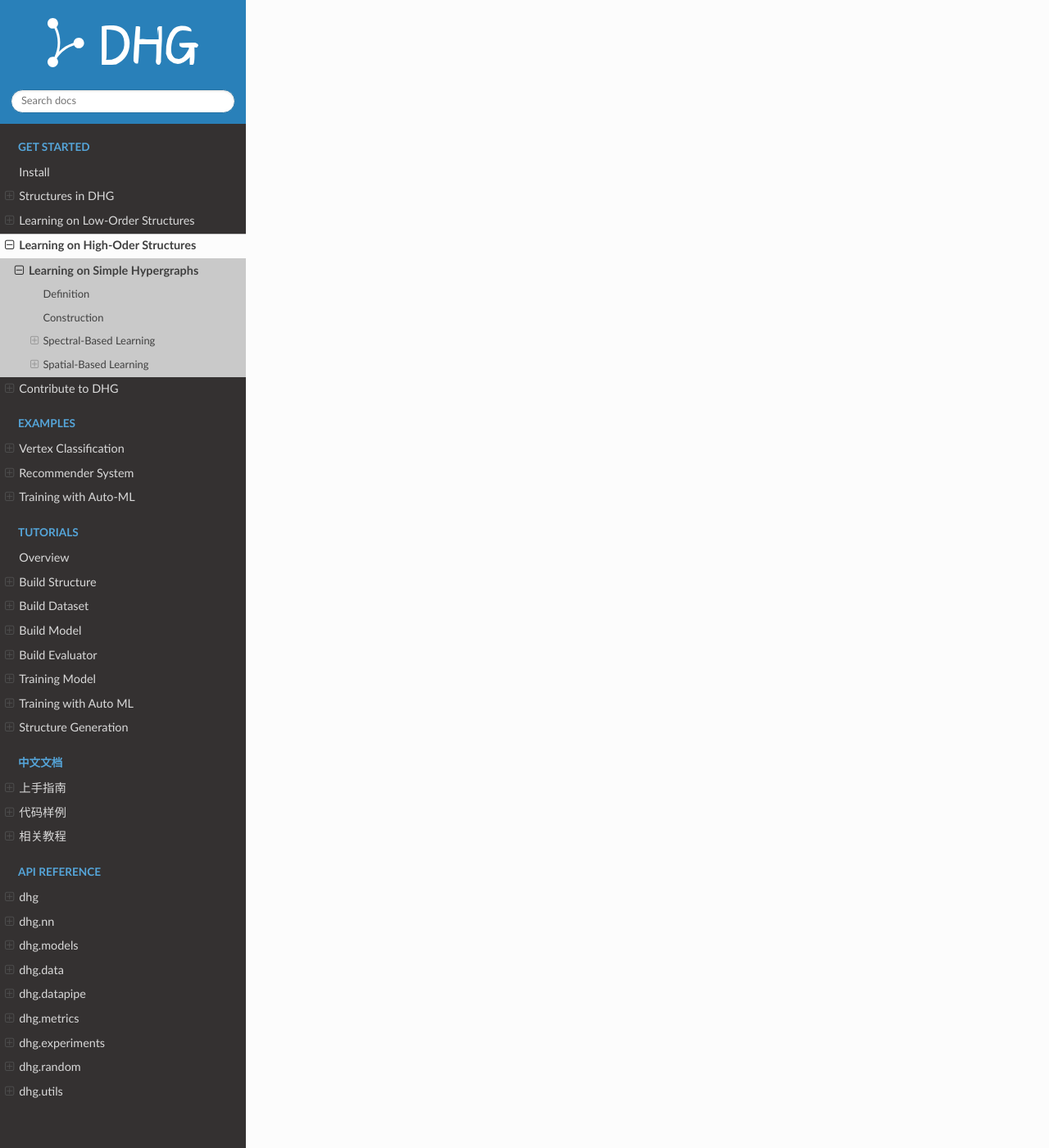
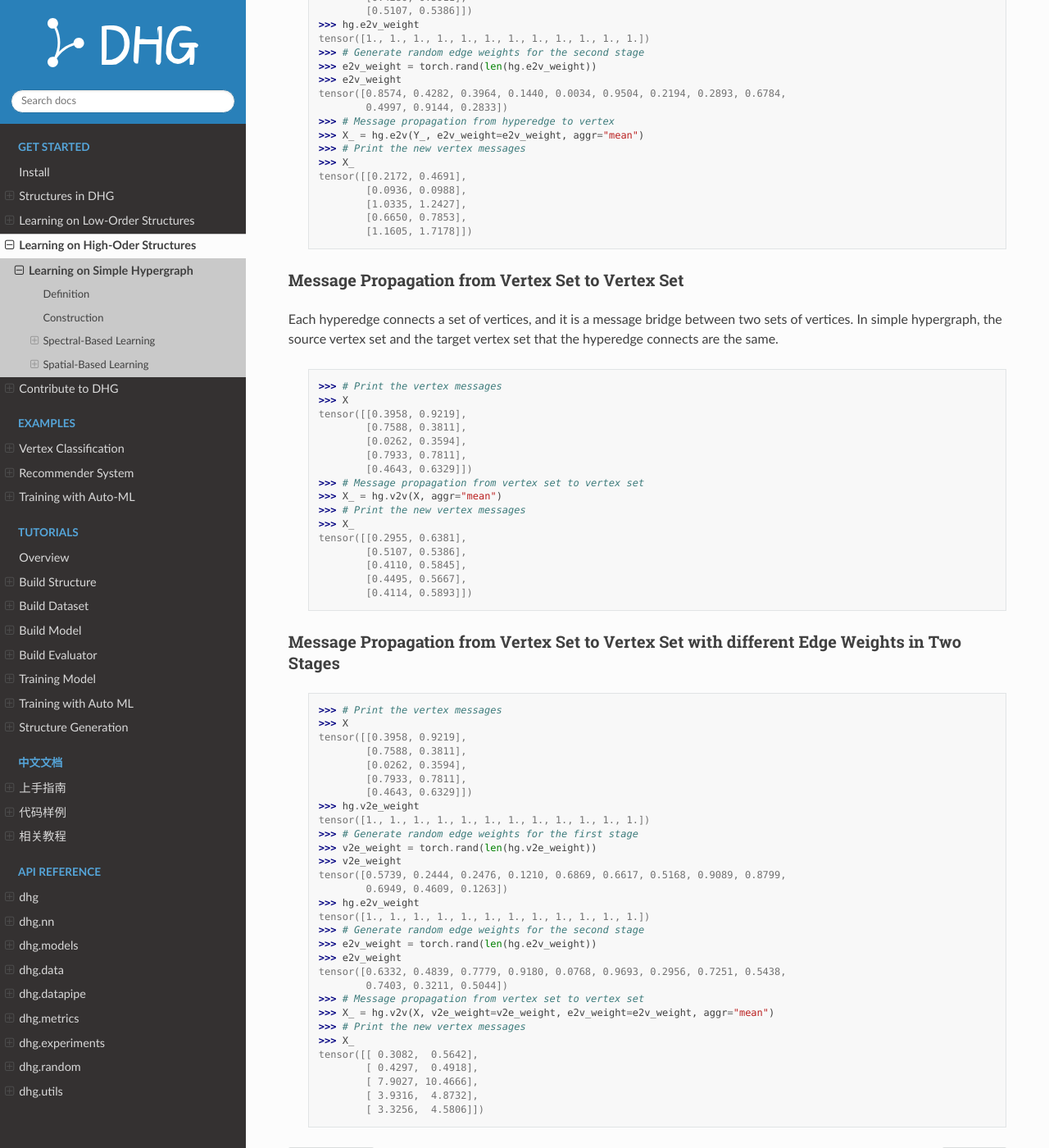
Before and after one commit to iMoonLab/DeepHypergraph, a Sphinx documentation site: the page built from docs/source/start/high_order/hypergraph.rst, in a window 1280 px wide and 1400 px high, scrolled down 3001 px. Shown: the whole window at 82% size. Built offline with Sphinx 7.4.7 and the Read the Docs theme 2.0.0, drawn with Linux system fonts in a browser that asks for light colours; some of the changed text lies outside the part shown.

Commit message:
add from_bipartite, update doc, and finish get started

```diff
--- a/docs/source/start/high_order/hypergraph.rst
+++ b/docs/source/start/high_order/hypergraph.rst
@@ -1,11 +1,11 @@
 .. _start_learning_on_simple_hypergraph:
 
-Learning on Simple Hypergraphs
+Learning on Simple Hypergraph
 =================================
 
 Definition
 -----------------
-`Simple hypergraphs <https://en.wikipedia.org/wiki/Hypergraph>`_ (also called undirected hypergraphs) can be indicated with :math:`\mathcal{G} = \{\mathcal{V}, \mathcal{E}\}`.
+`Simple hypergraph <https://en.wikipedia.org/wiki/Hypergraph>`_ (also called undirected hypergraph) can be indicated with :math:`\mathcal{G} = \{\mathcal{V}, \mathcal{E}\}`.
 
 - :math:`\mathcal{V}`, is a set of **vertices** (also called **nodes** or **points**);
 - :math:`\mathcal{E} \subseteq \{ \mathcal{P}(\mathcal{V}) \}`, a set of **hyperedges** (also called **edges**), where :math:`\mathcal{P}(\mathcal{V})` is the `power set <https://en.wikipedia.org/wiki/Power_set>`_ of :math:`\mathcal{V}`.
@@ -28,9 +28,9 @@
 - Features with k-Nearest Neighbors :py:meth:`dhg.Hypergraph.from_feature_kNN`
 - Promoted from the low-order structures
 
-    - Simple Graph :py:meth:`dhg.Hypergraph.from_graph`
-    - k-Hop Neighbors of vertices in a simple graph :py:meth:`dhg.Hypergraph.from_graph_kHop`
-    - Bipartite Graph :py:meth:`dhg.Hypergraph.from_bigraph`
+  - Simple Graph :py:meth:`dhg.Hypergraph.from_graph`
+  - k-Hop Neighbors of vertices in a simple graph :py:meth:`dhg.Hypergraph.from_graph_kHop`
+  - Bipartite Graph :py:meth:`dhg.Hypergraph.from_bigraph`
 
 
 In the following example, we randomly generate a simple hypergraph structure and a feature matrix to perform some basic learning operations on this structure.
@@ -96,7 +96,7 @@
 Spatial-Based Learning
 -------------------------------
 
-Message Propagation on Simple Hypergraphs
+Message Propagation from Vertex to Hyperedge
 ^^^^^^^^^^^^^^^^^^^^^^^^^^^^^^^^^^^^^^^^^^^^^^^^^^
 
     .. code:: python
@@ -110,14 +110,55 @@
                 [0.4643, 0.6329]])
         >>> # Message propagation from vertex to hyperedge
         >>> Y_ = hg.v2e(X, aggr="mean")
-        >>> # Message propagation from hyperedge to vertex
-        >>> X_ = hg.e2v(Y_, aggr="mean")
         >>> # Print the new hyperedge messages
         >>> Y_
         tensor([[0.4098, 0.5702],
                 [0.2955, 0.6381],
                 [0.4280, 0.5911],
                 [0.5107, 0.5386]])
+
+Message Propagation from Vertex to Hyperedge with different Edge Weights
+^^^^^^^^^^^^^^^^^^^^^^^^^^^^^^^^^^^^^^^^^^^^^^^^^^^^^^^^^^^^^^^^^^^^^^^^^^^^
+
+    .. code:: python
+
+        >>> # Print the vertex messages
+        >>> X
+        tensor([[0.3958, 0.9219],
+                [0.7588, 0.3811],
+                [0.0262, 0.3594],
+                [0.7933, 0.7811],
+                [0.4643, 0.6329]])
+        >>> hg.v2e_weight
+        tensor([1., 1., 1., 1., 1., 1., 1., 1., 1., 1., 1., 1.])
+        >>> # Generate random edge weights for the first stage
+        >>> v2e_weight = torch.rand(len(hg.v2e_weight))
+        >>> v2e_weight
+        tensor([0.6689, 0.2302, 0.8003, 0.7353, 0.7477, 0.5585, 0.6226, 0.8429, 0.6105,
+                0.1248, 0.8265, 0.2117])
+        >>> # Message propagation from vertex to hyperedge
+        >>> Y_ = hg.v2e(X, v2e_weight=v2e_weight, aggr="mean")
+        >>> # Print the new hyperedge messages
+        >>> Y_
+        tensor([[0.7326, 1.1010],
+                [0.5229, 1.4678],
+                [2.5914, 3.5052],
+                [1.2437, 1.4487]])
+
+
+Message Propagation from Hyperedge to Vertex
+^^^^^^^^^^^^^^^^^^^^^^^^^^^^^^^^^^^^^^^^^^^^^^^^
+
+    .. code:: python
+
+        >>> # Print current hyperedge messages
+        >>> Y_
+        tensor([[0.4098, 0.5702],
+                [0.2955, 0.6381],
+                [0.4280, 0.5911],
+                [0.5107, 0.5386]])
+        >>> # Message propagation from hyperedge to vertex
+        >>> X_ = hg.e2v(Y_, aggr="mean")
         >>> # Print the new vertex messages
         >>> X_
         tensor([[0.2955, 0.6381],
@@ -125,7 +166,52 @@
                 [0.4110, 0.5845],
                 [0.4495, 0.5667],
                 [0.4114, 0.5893]])
-        >>> # Or you can use the combination function of v2e and e2v
+
+
+Message Propagation from Hyperedge to Vertex with different Edge Weights
+^^^^^^^^^^^^^^^^^^^^^^^^^^^^^^^^^^^^^^^^^^^^^^^^^^^^^^^^^^^^^^^^^^^^^^^^^^^^
+
+    .. code:: python
+
+        >>> # Print current hyperedge messages
+        >>> Y_
+        tensor([[0.4098, 0.5702],
+                [0.2955, 0.6381],
+                [0.4280, 0.5911],
+                [0.5107, 0.5386]])
+        >>> hg.e2v_weight
+        tensor([1., 1., 1., 1., 1., 1., 1., 1., 1., 1., 1., 1.])
+        >>> # Generate random edge weights for the second stage
+        >>> e2v_weight = torch.rand(len(hg.e2v_weight))
+        >>> e2v_weight
+        tensor([0.8574, 0.4282, 0.3964, 0.1440, 0.0034, 0.9504, 0.2194, 0.2893, 0.6784,
+                0.4997, 0.9144, 0.2833])
+        >>> # Message propagation from hyperedge to vertex
+        >>> X_ = hg.e2v(Y_, e2v_weight=e2v_weight, aggr="mean")
+        >>> # Print the new vertex messages
+        >>> X_
+        tensor([[0.2172, 0.4691],
+                [0.0936, 0.0988],
+                [1.0335, 1.2427],
+                [0.6650, 0.7853],
+                [1.1605, 1.7178]])
+
+Message Propagation from Vertex Set to Vertex Set
+^^^^^^^^^^^^^^^^^^^^^^^^^^^^^^^^^^^^^^^^^^^^^^^^^^^^^^
+
+Each hyperedge connects a set of vertices, and it is a message bridge between two sets of vertices.
+In simple hypergraph, the source vertex set and the target vertex set that the hyperedge connects are the same.
+
+    .. code:: python
+
+        >>> # Print the vertex messages
+        >>> X
+        tensor([[0.3958, 0.9219],
+                [0.7588, 0.3811],
+                [0.0262, 0.3594],
+                [0.7933, 0.7811],
+                [0.4643, 0.6329]])
+        >>> # Message propagation from vertex set to vertex set
         >>> X_ = hg.v2v(X, aggr="mean")
         >>> # Print the new vertex messages
         >>> X_
@@ -134,3 +220,39 @@
                 [0.4110, 0.5845],
                 [0.4495, 0.5667],
                 [0.4114, 0.5893]])
+
+Message Propagation from Vertex Set to Vertex Set with different Edge Weights in Two Stages
+^^^^^^^^^^^^^^^^^^^^^^^^^^^^^^^^^^^^^^^^^^^^^^^^^^^^^^^^^^^^^^^^^^^^^^^^^^^^^^^^^^^^^^^^^^^^^^^
+
+    .. code:: python
+
+        >>> # Print the vertex messages
+        >>> X
+        tensor([[0.3958, 0.9219],
+                [0.7588, 0.3811],
+                [0.0262, 0.3594],
+                [0.7933, 0.7811],
+                [0.4643, 0.6329]])
+        >>> hg.v2e_weight
+        tensor([1., 1., 1., 1., 1., 1., 1., 1., 1., 1., 1., 1.])
+        >>> # Generate random edge weights for the first stage
+        >>> v2e_weight = torch.rand(len(hg.v2e_weight))
+        >>> v2e_weight
+        tensor([0.5739, 0.2444, 0.2476, 0.1210, 0.6869, 0.6617, 0.5168, 0.9089, 0.8799,
+                0.6949, 0.4609, 0.1263])
+        >>> hg.e2v_weight
+        tensor([1., 1., 1., 1., 1., 1., 1., 1., 1., 1., 1., 1.])
+        >>> # Generate random edge weights for the second stage
+        >>> e2v_weight = torch.rand(len(hg.e2v_weight))
+        >>> e2v_weight
+        tensor([0.6332, 0.4839, 0.7779, 0.9180, 0.0768, 0.9693, 0.2956, 0.7251, 0.5438,
+                0.7403, 0.3211, 0.5044])
+        >>> # Message propagation from vertex set to vertex set
+        >>> X_ = hg.v2v(X, v2e_weight=v2e_weight, e2v_weight=e2v_weight, aggr="mean")
+        >>> # Print the new vertex messages
+        >>> X_
+        tensor([[ 0.3082,  0.5642],
+                [ 0.4297,  0.4918],
+                [ 7.9027, 10.4666],
+                [ 3.9316,  4.8732],
+                [ 3.3256,  4.5806]])
--- a/docs/source/start/low_order/bipartite_graph.rst
+++ b/docs/source/start/low_order/bipartite_graph.rst
@@ -26,7 +26,7 @@
 
 - Edge list (**default**) :py:class:`dhg.BiGraph`
 - Adjacency list :py:meth:`dhg.BiGraph.from_adj_list`
-- Hypergraph :py:meth:`dhg.BiGraph.from_hypergraph`
+- Simple hypergraph :py:meth:`dhg.BiGraph.from_hypergraph`
 
 In the following example, we randomly generate a bipartite graph structure and two feature matrices to perform some basic learning operations on this structure.
 
--- a/docs/source/start/low_order/directed_graph.rst
+++ b/docs/source/start/low_order/directed_graph.rst
@@ -1,10 +1,10 @@
 
-Learning on Directed Graphs
+Learning on Directed Graph
 =============================
 
 Definition
 -----------------------
-`Directed graphs <https://en.wikipedia.org/wiki/Directed_graph>`_ can be indicated with :math:`\mathcal{G} = \{\mathcal{V}, \mathcal{E}\}`.
+`Directed graph <https://en.wikipedia.org/wiki/Directed_graph>`_ can be indicated with :math:`\mathcal{G} = \{\mathcal{V}, \mathcal{E}\}`.
 
 - :math:`\mathcal{V}`, is a set of **vertices** (also called **nodes** or **points**);
 - :math:`\mathcal{E} \subseteq \{ (x, y) \mid (x, y) \in \mathcal{V}^2~and~x \neq y \}`, a set of **edges** (also called **directed edges**, **directed links**, **directed lines**, **arrow**, or **arcs**),
--- a/docs/source/start/low_order/graph.rst
+++ b/docs/source/start/low_order/graph.rst
@@ -1,9 +1,9 @@
-Learning on Simple Graphs
+Learning on Simple Graph
 =============================
 
 Definition
 -------------------------
-`Simple graphs <https://en.wikipedia.org/wiki/Graph_(discrete_mathematics)>`_ can be indicated with :math:`\mathcal{G} = \{\mathcal{V}, \mathcal{E}\}`.
+`Simple graph <https://en.wikipedia.org/wiki/Graph_(discrete_mathematics)>`_ can be indicated with :math:`\mathcal{G} = \{\mathcal{V}, \mathcal{E}\}`.
 
 - :math:`\mathcal{V}`, is a set of **vertices** (also called **nodes** or **points**);
 - :math:`\mathcal{E} \subseteq \{ \{x, y\} \mid x, y \in \mathcal{V}~and~x \neq y \}`, a set of **edges** (also called **links** or **lines**),
```
Also changed, not shown: other parts of docs/source/start/low_order/bipartite_graph.rst (+2 -2 lines), docs/source/start/structure.rst (+11 -11 lines), 2 other files.
